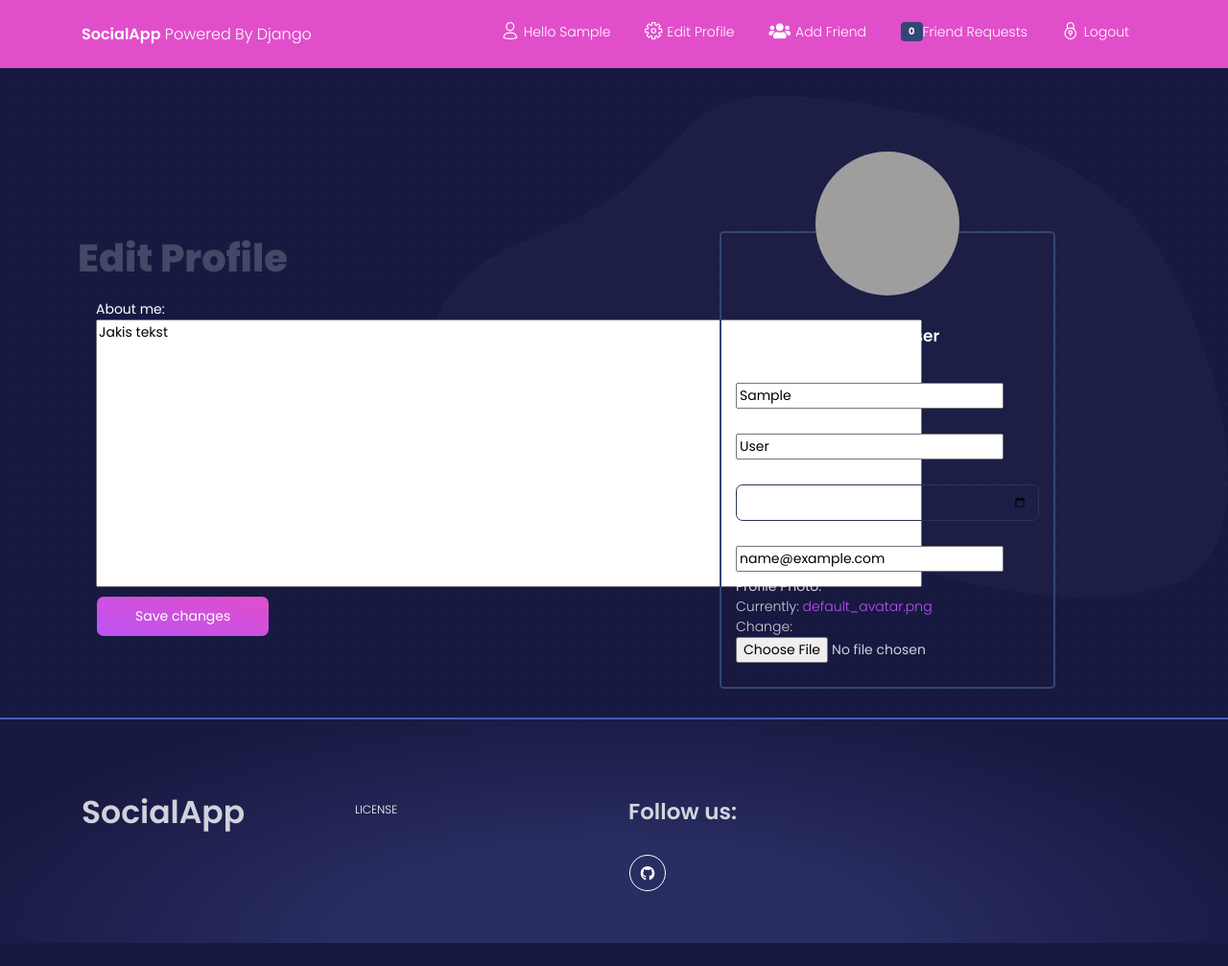
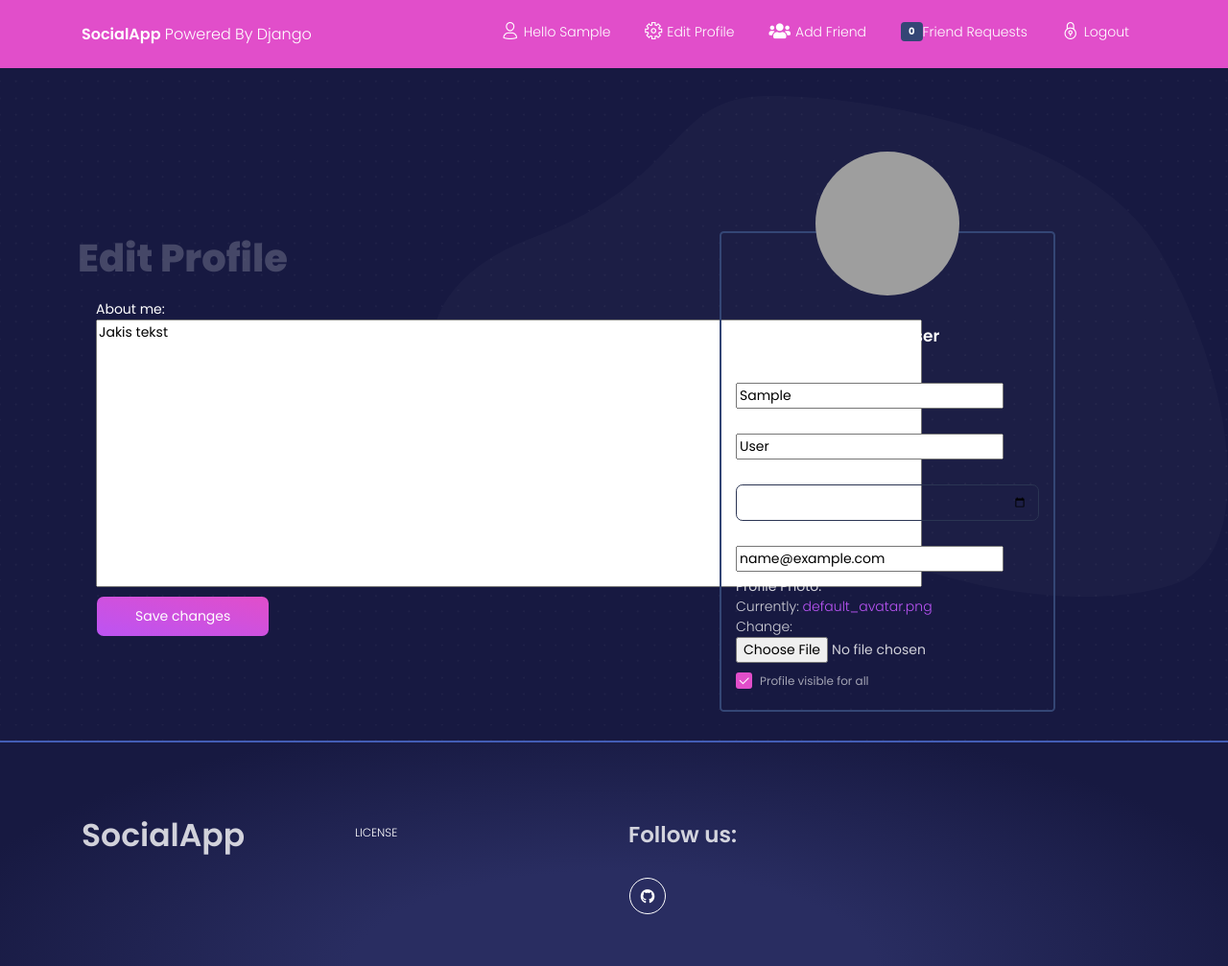
Before and after one commit to kami2/socialapp, a Django app: page /editprofile/ in a window 1280 px wide. Shown: the whole page at 96% size. Before the commit the page ends 983 px from the top, so only its background shows below. Run offline with Django 3.2, Linux system fonts and the light colour scheme; the visitor is signed in with stand-in values (Sample User, id 1); data that the repository does not hold is empty; some libraries are stand-ins or nearby versions; grey boxes are pictures that could not be loaded.

Commit message:
Add profile visibility checkbox

```diff
--- a/ubek/forms.py
+++ b/ubek/forms.py
@@ -47,7 +47,7 @@
     about = forms.CharField(widget=forms.Textarea(attrs={'rows':13, 'cols': 70}))
     class Meta:
         model = Profile
-        fields = ['birth_date', 'profile_photo', 'about']
+        fields = ['birth_date', 'profile_photo', 'about', 'visible']
         widgets = {
             'birth_date' : DateInput(attrs={'class': 'form-control'}),
         }
--- a/ubek/models.py
+++ b/ubek/models.py
@@ -14,6 +14,7 @@
     profile_photo = models.ImageField(upload_to='user_avatar', default='default_avatar.png')
     about = models.TextField(default="Jakis tekst")
     birth_date = models.DateField(null=True, blank=True)
+    visible = models.BooleanField(default=True)
 
     def __str__(self):
         return str(self.user)
--- a/ubek/templates/ubek/bsites/editprofile.html
+++ b/ubek/templates/ubek/bsites/editprofile.html
@@ -81,6 +81,13 @@
                 <p>{{ form.email }}</p>
                   Profile Photo:
                 <p>{{ form_edit.profile_photo }}</p>
+              <div class="form-check">
+                <label class="form-check-label">
+                  {{ form_edit.visible }}
+                  <span class="form-check-sign" style="text-align: left"></span>
+                  Profile visible for all
+                </label>
+              </div>
                   </form>
               </div>
               </div>
--- a/ubek/templates/ubek/profile/profile_head.html
+++ b/ubek/templates/ubek/profile/profile_head.html
@@ -26,7 +26,7 @@
     <div class="collapse navbar-collapse" id="navbarText">
       <ul class="navbar-nav mr-auto">
         <li class="nav-item active">
-          <a class="nav-link" href="{% url 'profile about' show_profile.id %}">About me <span class="sr-only">(current)</span></a>
+          <a class="nav-link" href="{% url 'profile about' show_profile.id %}">About<span class="sr-only">(current)</span></a>
         </li>
         <li class="nav-item">
           <a class="nav-link" href="{% url 'profile friends' show_profile.id %}">Friends</a>
--- a/ubek/views.py
+++ b/ubek/views.py
@@ -4,6 +4,7 @@
 from django.contrib.auth import authenticate, logout, login, get_user_model
 from .models import Friend_Request, User, PostWall
 from django.contrib import messages
+from django.http import HttpResponse
 from .forms import CreateUserForm, EditProfile, EditUserForm, PostForm, EditPostForm
 
 @login_required(login_url='login')
@@ -133,6 +134,9 @@
     page_obj = paginator.get_page(page_number)
     User = get_user_model()
     show_profile = User.objects.get(id=profileID)
+    if show_profile.profile.visible is False and show_profile != request.user and request.user not in show_profile.friends.all():
+        messages.info(request, 'You need to be friends with ' + show_profile.first_name + ' to see his profile')
+        return redirect('home')
     my_friend_requests = Friend_Request.objects.filter(to_user=request.user).count()
     all_friend_requests = Friend_Request.objects.filter(to_user=request.user).first()
     friend_number = show_profile.friends.all().count()
@@ -176,6 +180,9 @@
     User = get_user_model()
     posts = PostWall.objects.get(id=postID)
     show_profile = User.objects.get(id=posts.user.id)
+    if show_profile.profile.visible is False and show_profile != request.user and request.user not in show_profile.friends.all():
+        messages.info(request, 'You need to be friends with ' + show_profile.first_name + ' to see his profile')
+        return redirect('home')
     my_friend_requests = Friend_Request.objects.filter(to_user=request.user).count()
     all_friend_requests = Friend_Request.objects.filter(to_user=request.user).first()
     friend_number = show_profile.friends.all().count()
@@ -208,6 +215,9 @@
 def profile_friends(request, profileID):
     User = get_user_model()
     show_profile = User.objects.get(id=profileID)
+    if show_profile.profile.visible is False and show_profile != request.user and request.user not in show_profile.friends.all():
+        messages.info(request, 'You need to be friends with ' + show_profile.first_name + ' to see his profile')
+        return redirect('home')
     my_friend_requests = Friend_Request.objects.filter(to_user=request.user).count()
     all_friend_requests = Friend_Request.objects.filter(to_user=request.user).first()
     friend_number = show_profile.friends.all().count()
@@ -231,6 +241,9 @@
 def profile_about(request, profileID):
     User = get_user_model()
     show_profile = User.objects.get(id=profileID)
+    if show_profile.profile.visible is False and show_profile != request.user and request.user not in show_profile.friends.all():
+        messages.info(request, 'You need to be friends with ' + show_profile.first_name + ' to see his profile')
+        return redirect('home')
     my_friend_requests = Friend_Request.objects.filter(to_user=request.user).count()
     all_friend_requests = Friend_Request.objects.filter(to_user=request.user).first()
     friend_number = show_profile.friends.all().count()
```
Also changed, not shown: ubek/templates/ubek/profile/profile.html (+11 -9 lines), README.md, ubek/migrations/0013_profile_visible.py (added), ubek/migrations/0014_auto_20210606_1927.py (added), ubek/migrations/0015_auto_20210607_2029.py (added).
